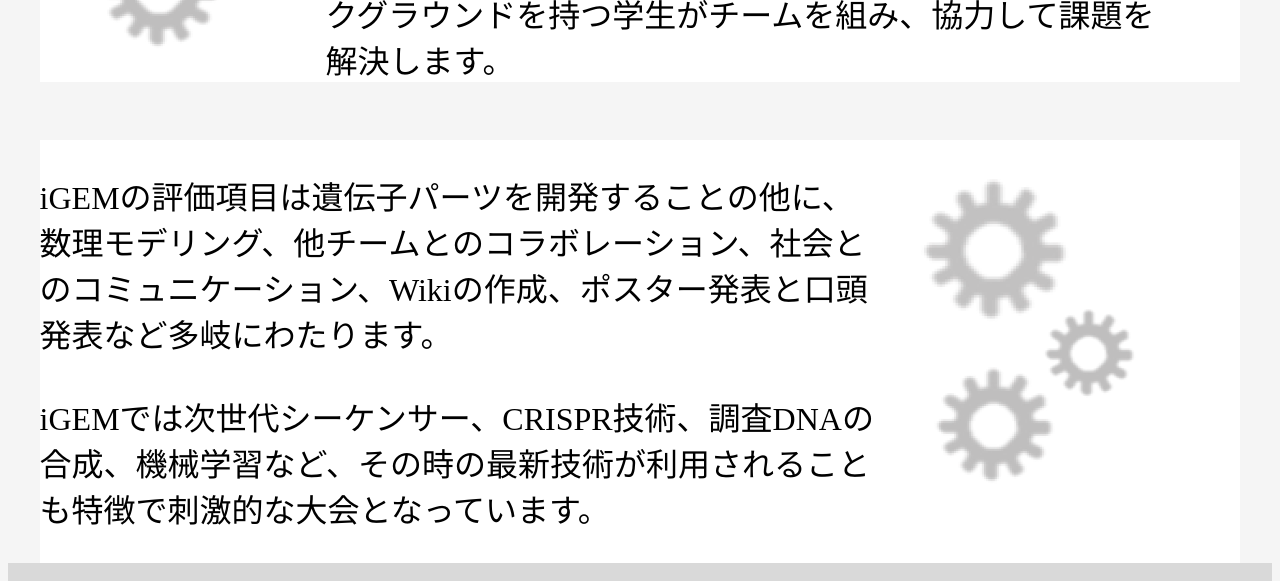
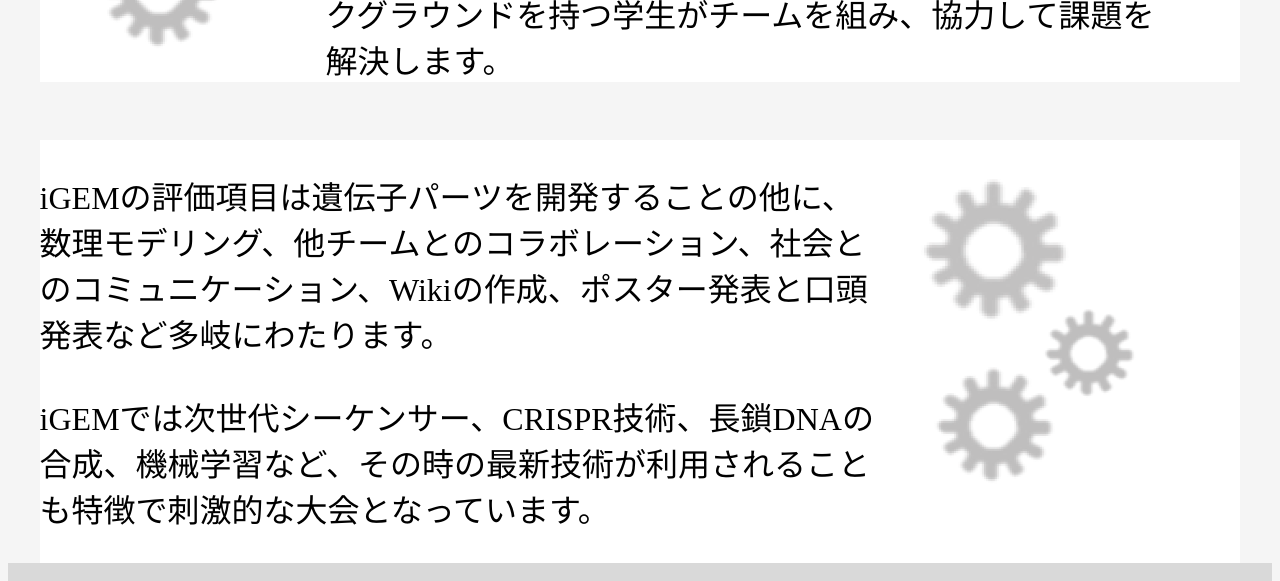
Before and after one commit to iGEM-Tokyo-Agri/iGEM-web, a Next.js app: page /aboutIGEM in a window 1280 px wide. Shown: the part 2042-2623 px from the top of the page. Built offline with nearby package versions, Linux system fonts and the light colour scheme.

Commit message:
調査と回の誤字修正

```diff
--- a/src/components/templates/aboutIGEMTemplate.tsx
+++ b/src/components/templates/aboutIGEMTemplate.tsx
@@ -84,7 +84,7 @@ export const AboutIGEMTemplate = () => {
                     発表など多岐にわたります。
                     <br />
                     <br />
-                    iGEMでは次世代シーケンサー、CRISPR技術、調査DNAの
+                    iGEMでは次世代シーケンサー、CRISPR技術、長鎖DNAの
                     <br />
                     合成、機械学習など、その時の最新技術が利用されること
                     <br />
--- a/src/components/templates/projectTemplate.tsx
+++ b/src/components/templates/projectTemplate.tsx
@@ -21,7 +21,7 @@ export const ProjectTemplate = () => {
                 面で優れている<b>養殖魚</b>が期待されています。
                 <br />
                 <br />
-                しかしこの数年は、地球温暖化などの影響から<b>赤潮による漁業被害</b>が増回
+                しかしこの数年は、地球温暖化などの影響から<b>赤潮による漁業被害</b>が増加
                 <br />
                 し、深刻な問題となっています。
             </AquacultureProblem>
@@ -46,7 +46,7 @@ export const ProjectTemplate = () => {
                 <b>（3）原因となる土壌リン汚染の解消</b>
                 <br />
                 <br />
-                　　　　　　　　　　　という3つのアプローチで計画と実験を行っています。
+                という3つのアプローチで計画と実験を行っています。
             </RedTideMeasures>
 
 
```
